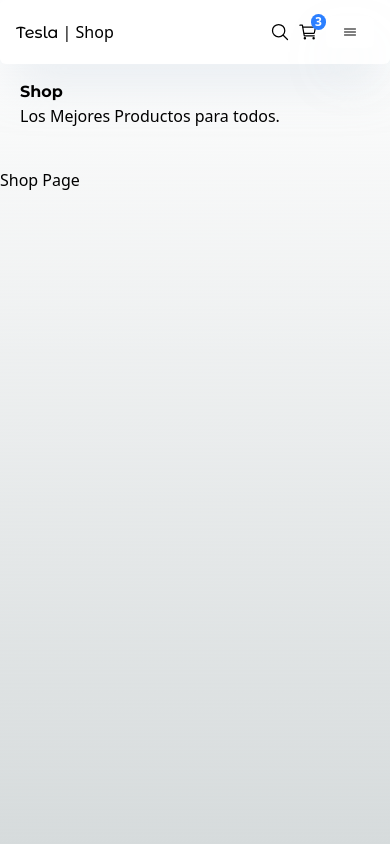
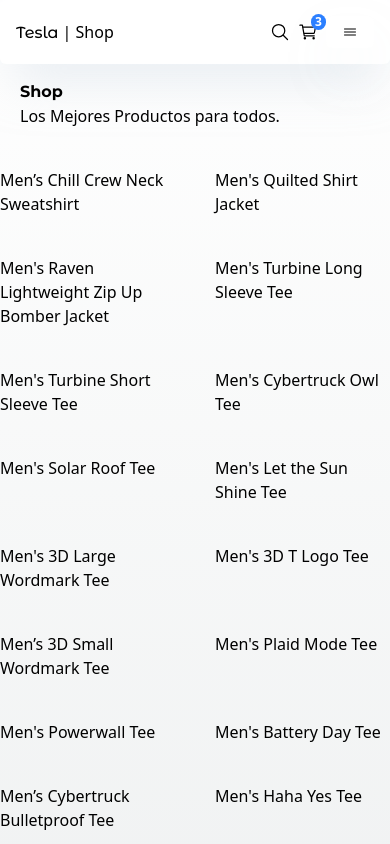
Before and after one commit to edgjoa-dev/Tesla-Shop, a Next.js app: page / in a window 390 px wide. Shown: the top 844 px of the page. Built offline with nearby package versions, Linux system fonts and the light colour scheme.

Commit message:
TE-27-hu-196-grid-de-productos: Se crea el grid con mobile-first para la sección principal de productos-home sin imagenes.

```diff
--- a/src/app/(shop)/layout.tsx
+++ b/src/app/(shop)/layout.tsx
@@ -6,7 +6,7 @@
     children: React.ReactNode;
 }) {
     return (
-        <section className="h-svh w-full">
+        <section className="w-full">
             <TopMenu />
             { children }
         </section>
--- a/src/app/(shop)/page.tsx
+++ b/src/app/(shop)/page.tsx
@@ -1,10 +1,20 @@
-import { Title } from "@/components";
+import { GridProducts, Title } from "@/components";
+import { initialData } from "@/seed/seed";
 
 export default function ShopPage() {
+
+    const products = initialData.products;
+
     return (
-        <section className="w-full h-svh">
-            <Title title="Shop" subtitle="Los Mejores Productos para todos." className="px-5 mb-10" />
-            <h1>Shop Page</h1>
+        <section>
+            <Title
+                title="Shop"
+                subtitle="Los Mejores Productos para todos."
+                className="mb-10 px-5"
+            />
+            <GridProducts
+                products={products}
+            />
         </section>
     );
 }
--- a/src/components/index.ts
+++ b/src/components/index.ts
@@ -2,3 +2,4 @@
 export { TopMenu } from './ui/top-menu/TopMenu';
 export * from './ui/not-found/NotFound';
 export * from './ui/title/Title';
+export * from './products/GridProducts';
--- /dev/null
+++ b/src/components/products/GridProducts.tsx
@@ -0,0 +1,18 @@
+import { Product } from "@/interfaces";
+
+interface Props {
+    products: Product[];
+}
+
+
+export const GridProducts = ({ products }: Props) => {
+    return (
+        <section className="grid grid-cols-2 sm:grid-cols-3 mb-10 gap-10">
+            {
+                products.map(({ slug, title }) => (
+                    <span key={slug}>{title}</span>
+                ))
+            }
+        </section>
+    )
+}
--- /dev/null
+++ b/src/interfaces/index.ts
@@ -0,0 +1 @@
+export * from './products/products.interfaces';
--- /dev/null
+++ b/src/interfaces/products/products.interfaces.ts
@@ -0,0 +1,16 @@
+export interface Product {
+    //todo _id: string;
+    description: string;
+    images: string[];
+    inStock: number;
+    price: number;
+    sizes: ValidSizes[];
+    slug: string;
+    tags: string[];
+    title: string;
+    type: ValidTypes;
+    gender: 'men'|'women'|'kid'|'unisex'
+}
+
+export type ValidSizes = 'XS'|'S'|'M'|'L'|'XL'|'XXL'|'XXXL';
+export type ValidTypes = 'shirts'|'pants'|'hoodies'|'hats';
```
